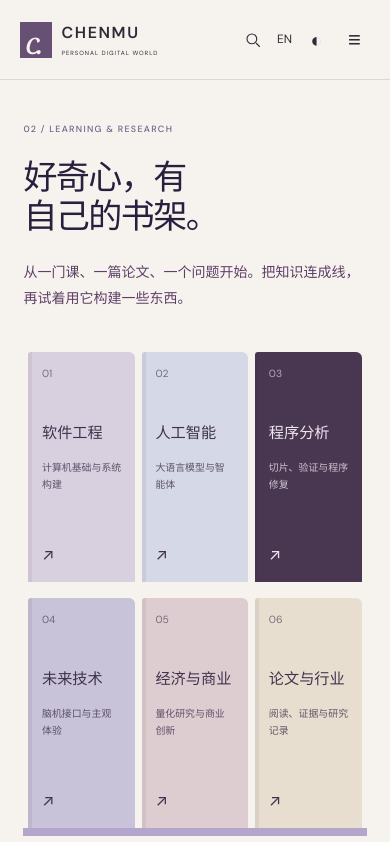
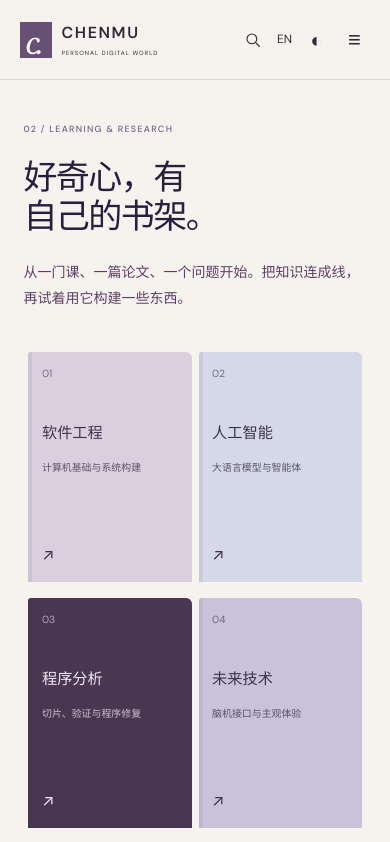
Before and after one commit to zsy0222/portfolio, a Next.js app: page /learning in a window 390 px wide. Shown: the top 842 px of the page. Built offline with nearby package versions, Linux system fonts and the light colour scheme.

Commit message:
Keep bilingual bookshelf links within narrow mobile viewports

```diff
--- a/src/components/world/archive.css
+++ b/src/components/world/archive.css
@@ -69,7 +69,8 @@
 .archive-book { min-height:280px; background:#d9d0df; color:#40324d; padding:1.2rem 1rem; display:flex; flex-direction:column; border-radius:3px 6px 0 0; border-left:4px solid rgb(45 30 55 / .07); transition:transform .25s ease; }
 .archive-book:nth-child(2) { background:#d5d8e6; min-height:310px; }.archive-book:nth-child(3) { background:#493751; color:#eee5f2; min-height:295px; }.archive-book:nth-child(4) { background:#c8c3d9; min-height:320px; }.archive-book:nth-child(5) { background:#decdd0; min-height:282px; }.archive-book:nth-child(6) { background:#e8ded0; min-height:305px; }
 .archive-book:hover { transform:translateY(-10px); }.archive-book-number { font-size:.65rem; opacity:.65; }
-.archive-book h2 { font-size:clamp(1rem,1.5vw,1.4rem); line-height:1.4; margin:2.5rem 0 1rem; letter-spacing:0; }
+.archive-book h2 { font-size:clamp(1rem,1.5vw,1.4rem); line-height:1.4; margin:2.5rem 0 1rem; letter-spacing:0; overflow-wrap:anywhere; }
+.archive-book { min-width:0; }
 .archive-book p { font-size:.66rem; line-height:1.7; opacity:.8; }.archive-book-arrow { margin-top:auto; padding-top:1rem; }
 .archive-reading-list { border-top:1px solid var(--color-line); }
 .archive-article-row { display:grid; grid-template-columns:100px 1fr 20px; gap:2rem; padding:2rem 0; border-bottom:1px solid var(--color-line); }
@@ -94,3 +95,4 @@
 .archive-topic-notes details p { font-size:.82rem; line-height:1.95; color:var(--color-muted); margin:1rem 0; }
 .archive-topic-notes details>a { color:var(--color-accent); font-size:.75rem; }
 @media(max-width:700px) { .archive-topic-notes { grid-template-columns:1fr; } }
+@media(max-width:480px) { .archive-bookshelf { grid-template-columns:repeat(2,minmax(0,1fr)); } }
```
